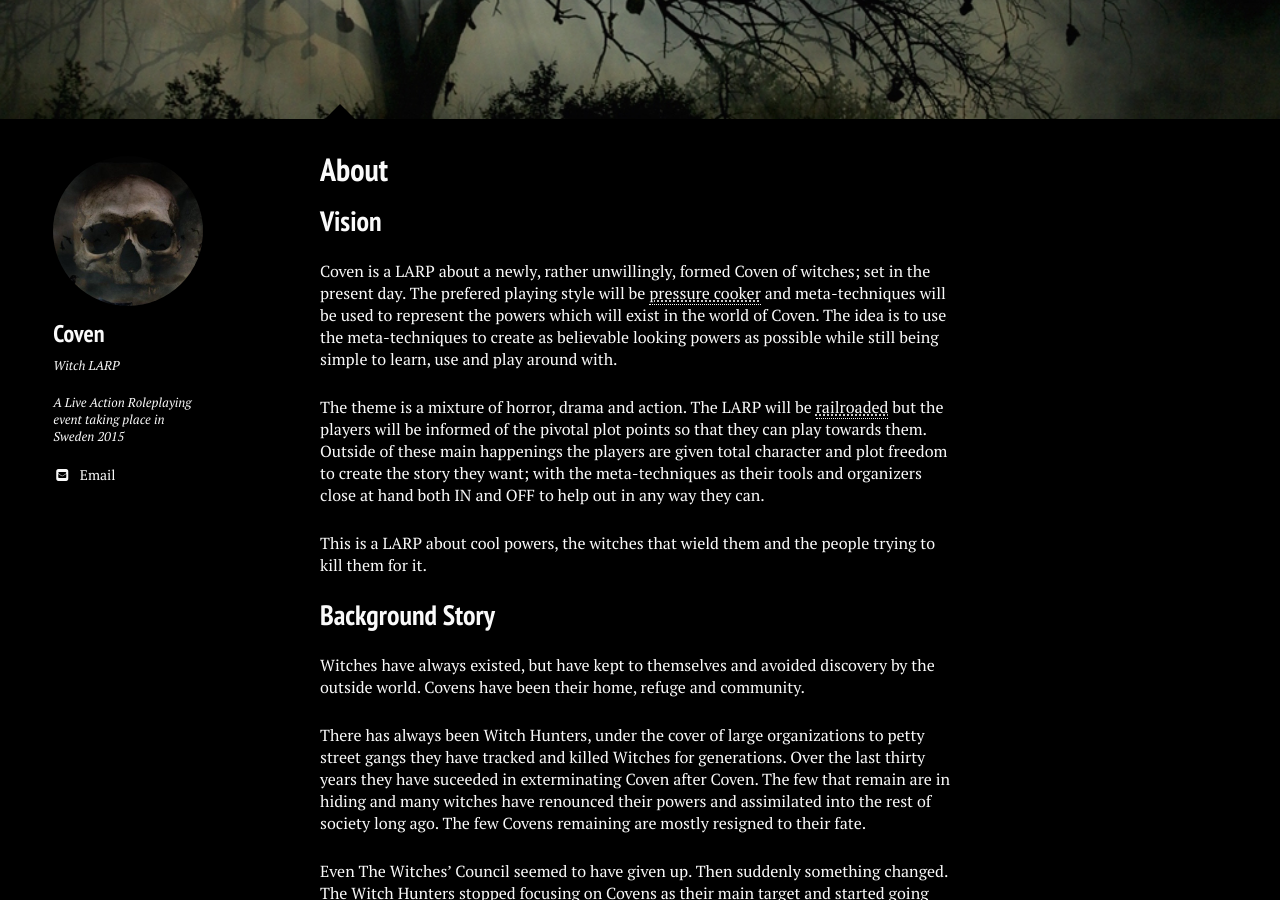
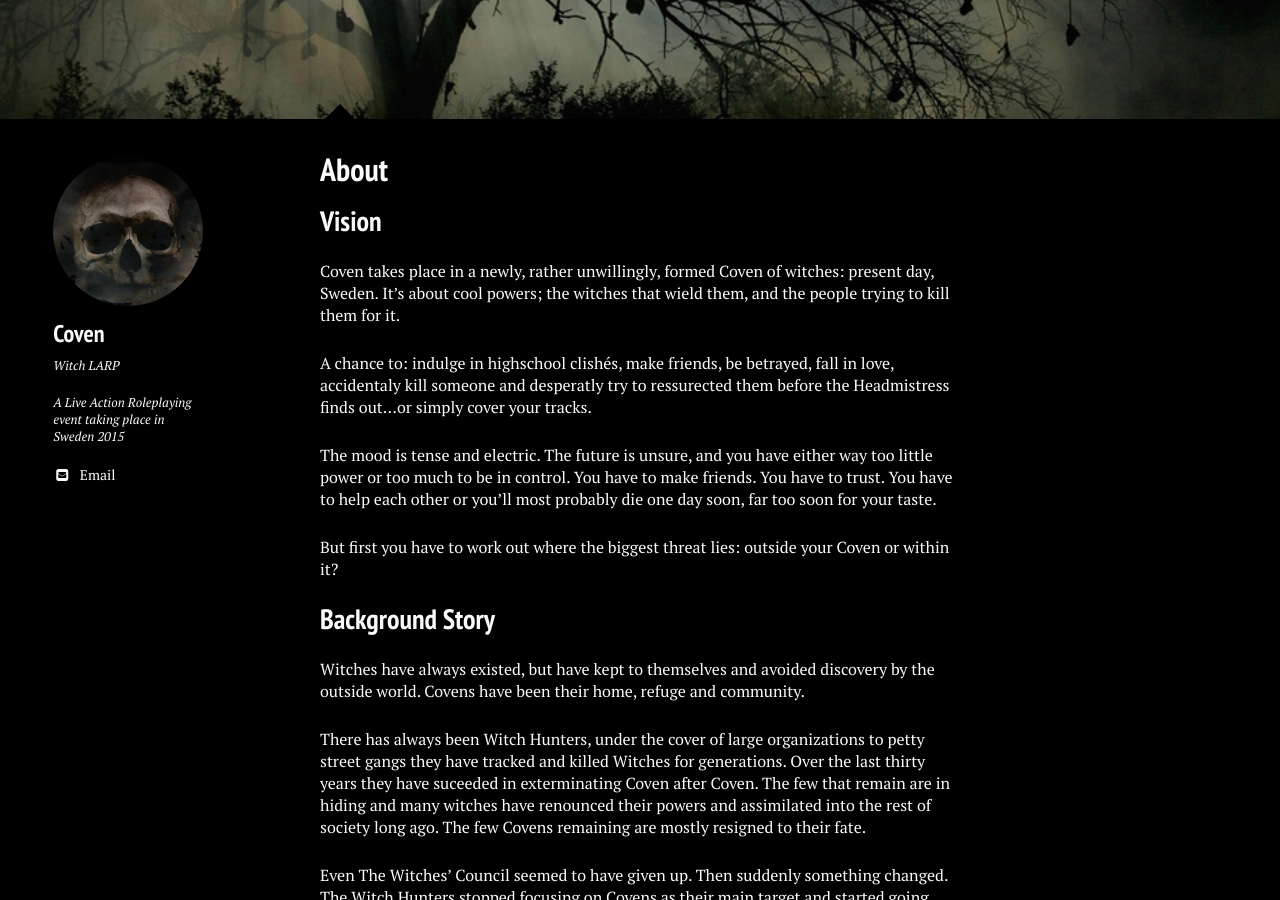
Before and after one commit to stanislavb/www.coven.nu, a Jekyll site: the page built from about/index.md, in a window 1280 px wide and 900 px high, scrolled down 356 px. Built offline with Jekyll 4.4.1, drawn with Linux system fonts in a browser that asks for light colours; nearby versions of some CDN libraries.

Commit message:
Update index.md

```diff
--- a/about/index.md
+++ b/about/index.md
@@ -20,17 +20,13 @@ image:
 
 ## Vision
 
-Coven is a LARP about a newly, rather unwillingly, formed Coven of witches; set in the present day. The prefered playing style will be pressure cooker and meta-techniques will be used to represent the powers which will exist in the world of Coven. The idea is to use the meta-techniques to create as believable looking powers as possible while still being simple to learn, use and play around with.
+Coven takes place in a newly, rather unwillingly, formed Coven of witches: present day, Sweden. It's about cool powers; the witches that wield them, and the people trying to kill them for it.
 
-The theme is a mixture of horror, drama and action. The LARP will be railroaded but the players will be informed of the pivotal plot points so that they can play towards them. Outside of these main happenings the players are given total character and plot freedom to create the story they want; with the meta-techniques as their tools and organizers close at hand both IN and OFF to help out in any way they can.
+A chance to: indulge in highschool clishés, make friends, be betrayed, fall in love, accidentaly kill someone and desperatly try to ressurected them before the Headmistress finds out...or simply cover your tracks.
 
-This is a LARP about cool powers, the witches that wield them and the people trying to kill them for it.
+The mood is tense and electric. The future is unsure, and you have either way too little power or too much to be in control. You have to make friends. You have to trust. You have to help each other or you'll most probably die one day soon, far too soon for your taste.
 
-*[meta-technique]: A game mechnanic.
-
-*[pressure cooker]: A playing style where conflicts and drama are played out behind closed doors or in small groups.
-
-*[railroaded]: A game design.
+But first you have to work out where the biggest threat lies: outside your Coven or within it?
 
 ## Background Story
 
```
